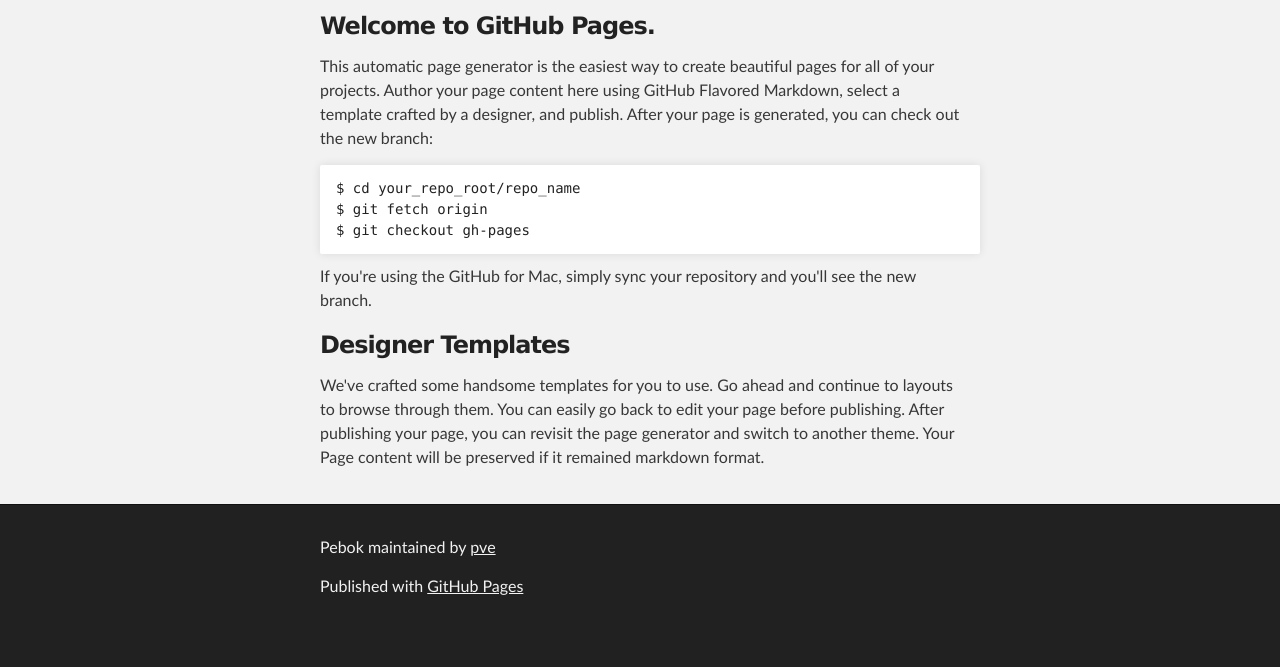
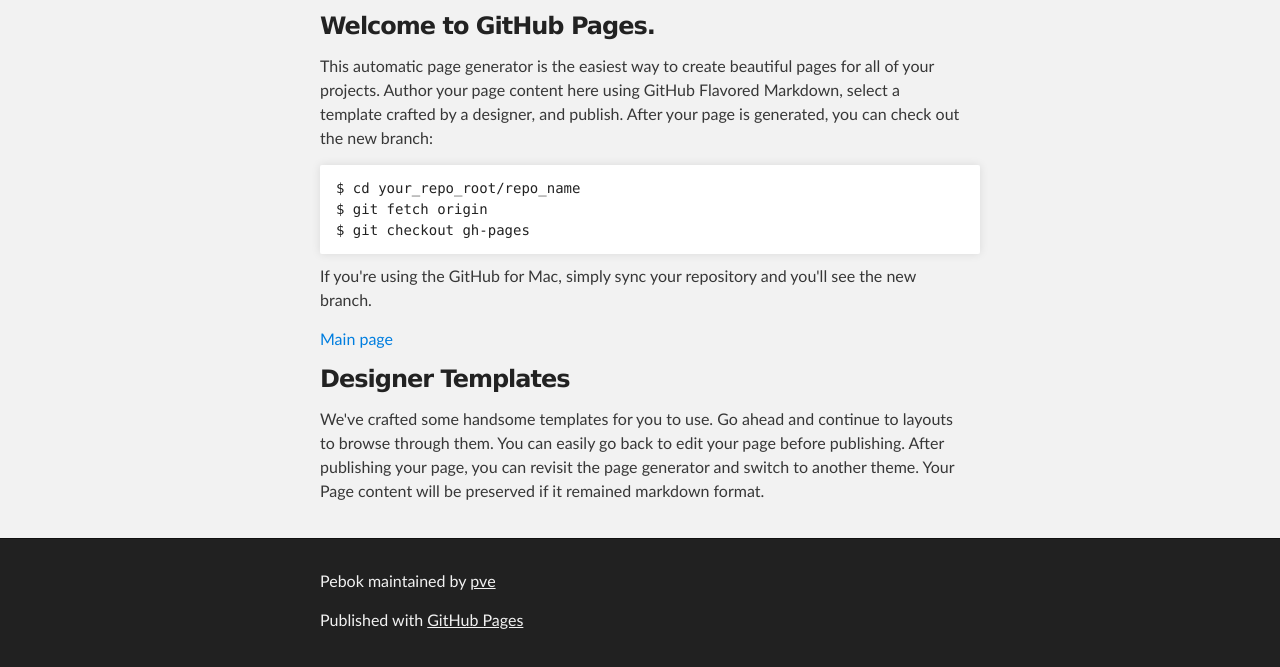
Before and after one commit to pve/pebok, a plain HTML site: page index.html in a window 1280 px wide. Shown: the part 252-919 px from the top of the page. Before the commit the page ends 885 px from the top, so only its background shows below. Drawn offline with Linux system fonts and the light colour scheme.

Commit message:
Update index.html

```diff
--- a/index.html
+++ b/index.html
@@ -43,8 +43,11 @@
 
 <p>If you're using the GitHub for Mac, simply sync your repository and you'll see the new branch.</p>
 
+<a name="demo">Main page</a>
+
 <h3>
 <a name="designer-templates" class="anchor" href="#designer-templates"><span class="octicon octicon-link"></span></a>Designer Templates</h3>
+
 
 <p>We've crafted some handsome templates for you to use. Go ahead and continue to layouts to browse through them. You can easily go back to edit your page before publishing. After publishing your page, you can revisit the page generator and switch to another theme. Your Page content will be preserved if it remained markdown format.</p>
       </section>
```
